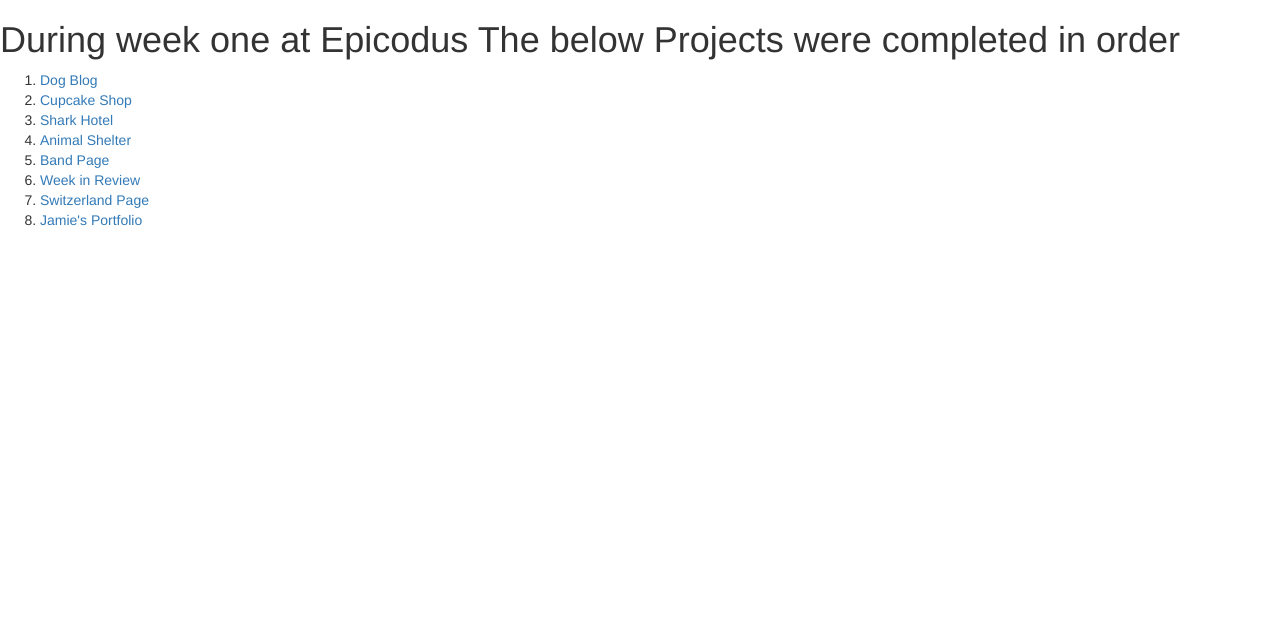
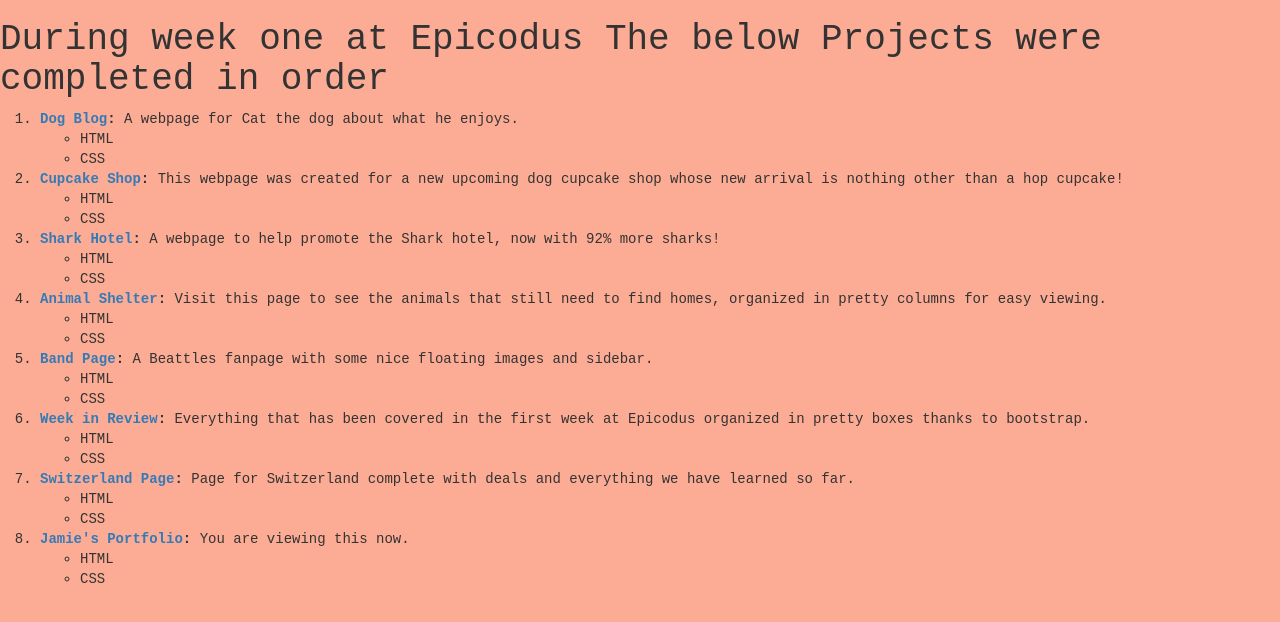
Before and after one commit to charRAWR456/portfolio-webpage, a plain HTML site: page projects.html in a window 1280 px wide. Drawn offline with nearby package versions, Linux system fonts and the light colour scheme.

```diff
--- a/css/styles.css
+++ b/css/styles.css
@@ -0,0 +1,34 @@
+body{
+  background-color:#fcac94;
+  font-family: monospace;
+}
+
+.jumbotron{
+  background-color:lightyellow;
+  font-family: fantasy;
+  max-height:180px;
+}
+
+.jumbotron h1{
+  color:#fc6439;
+  text-shadow: 3px 3px #8e7b76;
+  font-size:65px;
+  text-align: center;
+}
+
+.jumbotron p{
+  color:#8e7b76;
+  font-weight: bold;
+}
+
+#jamie-pic{
+  height:200px;
+  float:left;
+  border:3px dashed lightyellow;
+  padding:2px;
+  margin-right:5px;
+}
+
+.project-list{
+  font-weight: bold;
+}
--- a/projects.html
+++ b/projects.html
@@ -9,14 +9,46 @@
   <body>
     <h1>During week one at Epicodus The below Projects were completed in order</h1>
     <ol>
-      <li><a href="charrawr456.github.io/puppy-blog">Dog Blog</a></li>
-      <li><a href="charrawr456.github.io/cupcake-shop">Cupcake Shop</a></li>
-      <li><a href="charrawr456.github.io/resort-page">Shark Hotel</a></li>
-      <li><a href="charrawr456.github.io/animal-shelter">Animal Shelter</a></li>
-      <li><a href="charrawr456.github.io/band-page">Band Page</a></li>
-      <li><a href="charrawr456.github.io/Week-in-review">Week in Review</a></li>
-      <li><a href="charrawr456.github.io/Switzerland-webpage">Switzerland Page</a></li>
-      <li><a href="charrawr456.github.io/portfolio-webpage">Jamie's Portfolio</a></li>
+      <li><span class="project-list"><a href="https://github.com/charRAWR456/puppy-blog">Dog Blog</a>:</span> A webpage for Cat the dog about what he enjoys.</li>
+        <ul>
+          <li>HTML</li>
+          <li>CSS</li>
+        </ul>
+      <li><span class="project-list"><a href="https://github.com/charRAWR456/cupcake-shop">Cupcake Shop</a>:</span> This webpage was created for a new upcoming dog cupcake shop whose new arrival is nothing other than a hop cupcake!</li>
+        <ul>
+          <li>HTML</li>
+          <li>CSS</li>
+        </ul>
+      <li ><span class="project-list"><a href="https://github.com/charRAWR456/resort-page">Shark Hotel</a>:</span> A webpage to help promote the Shark hotel, now with 92% more sharks!</li>
+        <ul>
+          <li>HTML</li>
+          <li>CSS</li>
+        </ul>
+      <li><span class="project-list"><a href="https://github.com/charRAWR456/animal-shelter">Animal Shelter</a>:</span> Visit this page to see the animals that still need to find homes, organized in pretty columns for easy viewing.</li>
+        <ul>
+          <li>HTML</li>
+          <li>CSS</li>
+        </ul>
+      <li><span class="project-list"><a href="https://github.com/charRAWR456/band-page">Band Page</a>:</span> A Beattles fanpage with some nice floating images and sidebar.</li>
+        <ul>
+          <li>HTML</li>
+          <li>CSS</li>
+        </ul>
+      <li><span class="project-list"><a href="https://github.com/charRAWR456/Week-in-review">Week in Review</a>: </span>Everything that has been covered in the first week at Epicodus organized in pretty boxes thanks to bootstrap.</li>
+        <ul>
+          <li>HTML</li>
+          <li>CSS</li>
+        </ul>
+      <li><span class="project-list"><a href="https://github.com/charRAWR456/Switzerland-webpage">Switzerland Page</a>:</span> Page for Switzerland complete with deals and everything we have learned so far.</li>
+        <ul>
+          <li>HTML</li>
+          <li>CSS</li>
+        </ul>
+      <li><span class="project-list"><a href="https://github.com/charRAWR456/portfolio-webpage">Jamie's Portfolio</a>:</span> You are viewing this now.</li>
+        <ul>
+          <li>HTML</li>
+          <li>CSS</li>
+        </ul>
     </ol>
   </body>
 </html>
```
Also changed, not shown: contact-me.html (+2 -1 lines), hobbies.html (+3 -3 lines), index.html (+4 -3 lines), img/jamie.jpg (added).
